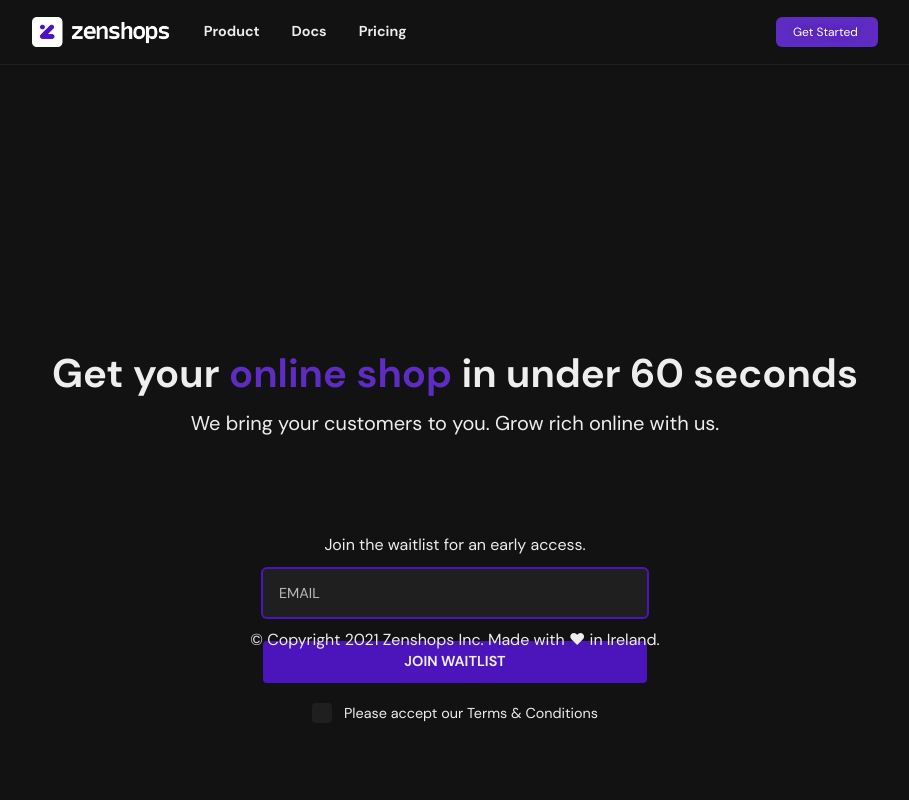
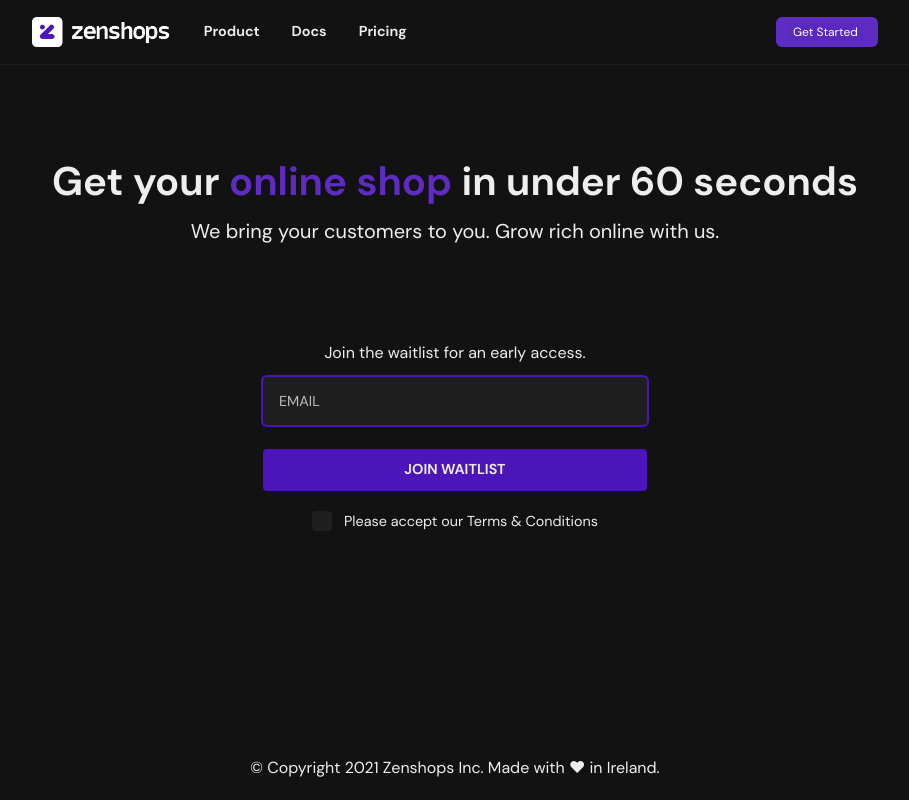
Before and after one commit to Zenshops/website, a Next.js app: page / in a window 1280 px wide. Shown: the whole page, without its empty margins (185-1094 px from the left). Built offline with nearby package versions, Linux system fonts and the light colour scheme; what @tailwindcss/typography, tailwindcss-filters would draw is missing.

Commit message:
fixed containers

```diff
--- /dev/null
+++ b/src/components/Body/Body.tsx
@@ -0,0 +1,19 @@
+import React, { ReactNode } from 'react'
+
+interface BodyProps {
+    // hideHeader?: boolean
+    // hideFooter?: boolean
+    children: ReactNode
+}
+
+const Body: React.FC<BodyProps> = (props) => {
+
+    return (
+        <div className="h-auto max-w-full flex justify-center items-center mt-72 bg-gray-900 dark:bg-gray-900 sm:mx-10 ">
+            <main>{props.children}</main>
+        </div>
+    )
+}
+
+
+export default Body;
--- a/src/components/Footer/Footer.tsx
+++ b/src/components/Footer/Footer.tsx
@@ -2,7 +2,7 @@ import React from 'react';
 
 const Footer = () => {
     return (
-        <div className="absolute bottom-28 h-10 left-1/2 text-center transform -translate-x-1/2 -translate-y-1/2">
+        <div className="flex justify-center text-center mt-52">
             © Copyright {new Date().getFullYear()} Zenshops Inc. Made with ♥︎ in Ireland.
         </div>
     );
--- a/src/components/Header/Header.tsx
+++ b/src/components/Header/Header.tsx
@@ -81,7 +81,7 @@ const Header = (props: HeaderProps) => {
             <nav className="bg-dark-900-900 dark:bg-dark-900 border-b border-gray-700 dark:border-gray-700">
                 <div>
                     <HamburgerMenuButton toggleFlyOut={() => { setOpen(true) }} />
-                    <SectionContainer>
+                    <SectionContainer className="lg:h-16 sm:h-16">
                         <div className="lg:flex lg:justify-start lg:mx-0 sm:mx-auto items-center">
                             {LogoSection()}
                             {MenuSection()}
--- a/src/components/Layout/Default.tsx
+++ b/src/components/Layout/Default.tsx
@@ -34,7 +34,7 @@ const DefaultLayout = (props: DefaultLayoutProps) => {
         <>
             <div className="flex flex-col w-screen h-screen sm:w-screen sm:h-screen sm:select-none sm:overflow-hidden">
                 <Header darkMode={darkMode} updateTheme={updateTheme} />
-                <div className="h-auto max-w-full flex justify-center items-center mt-72 bg-gray-900 dark:bg-gray-900 sm:mx-10 ">
+                <div className="h-auto max-w-full flex justify-center items-center mt-24 bg-gray-900 dark:bg-gray-900 sm:mx-10 ">
                     <main>{children}</main>
                 </div>
                 <Footer />
--- a/src/components/Layout/SectionContainer.tsx
+++ b/src/components/Layout/SectionContainer.tsx
@@ -4,7 +4,7 @@ interface SectionContainerProps {
 }
 
 const SectionContainer = ({ children, className }: SectionContainerProps) => (
-    <div className={`lg:container mx-auto bg-gray-900 lg:w-screen relative flex justify-around items-center h-16 lg:px-12 xl:px-10 ${className}`}>
+    <div className={`lg:container mx-auto bg-gray-900 lg:w-screen relative flex justify-around items-center h-auto lg:px-12 xl:px-10 ${className}`}>
         {/* <div className={`container mx-auto px-6 lg:px-16 xl:px-20 relative py-16 sm:py-18 md:py-24 lg:py-24 ${className}`}> */}
         {children}
     </div>
```
